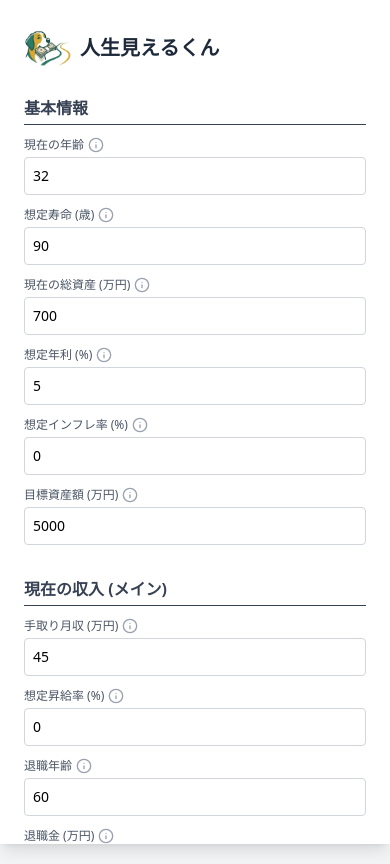
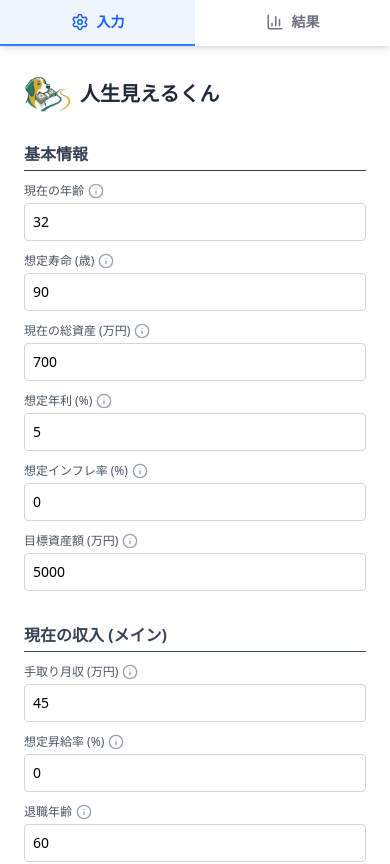
Before and after one commit to horoama/LifePath, a React (Vite) app: page / in a window 390 px wide. Shown: the top 864 px of the page. Built offline with nearby package versions, Linux system fonts and the light colour scheme.

Commit message:
Add mobile view toggle for Input/Results
Co-authored-by: horoama <2877843+horoama@users.noreply.github.com>

```diff
--- a/src/App.tsx
+++ b/src/App.tsx
@@ -3,9 +3,11 @@ import { Sidebar } from './components/Sidebar';
 import { Results } from './components/Results';
 import { calculateSimulation } from './logic/simulation';
 import type { SimulationInput } from './logic/simulation';
+import { Settings, BarChart3 } from 'lucide-react';
 
 function App() {
   const [targetAmount, setTargetAmount] = useState<number>(5000);
+  const [activeTab, setActiveTab] = useState<'input' | 'result'>('input');
 
   const [input, setInput] = useState<SimulationInput>({
     currentAge: 32,
@@ -37,18 +39,80 @@ function App() {
 
   return (
     <div className="flex flex-col lg:flex-row min-h-screen bg-gray-100 font-sans">
+      {/* Mobile Toggle Header */}
+      <div className="lg:hidden sticky top-0 z-40 bg-white shadow-md flex">
+        <button
+          onClick={() => setActiveTab('input')}
+          className={`flex-1 py-3 flex items-center justify-center gap-2 font-bold text-sm border-b-2 transition-colors ${
+            activeTab === 'input'
+              ? 'border-blue-500 text-blue-600 bg-blue-50'
+              : 'border-transparent text-gray-500 hover:bg-gray-50'
+          }`}
+        >
+          <Settings size={18} /> 入力
+        </button>
+        <button
+          onClick={() => setActiveTab('result')}
+          className={`flex-1 py-3 flex items-center justify-center gap-2 font-bold text-sm border-b-2 transition-colors ${
+            activeTab === 'result'
+              ? 'border-blue-500 text-blue-600 bg-blue-50'
+              : 'border-transparent text-gray-500 hover:bg-gray-50'
+          }`}
+        >
+          <BarChart3 size={18} /> 結果
+        </button>
+      </div>
+
+      {/* Sidebar (Input) */}
+      <div className={`w-full lg:w-auto ${activeTab === 'input' ? 'block' : 'hidden lg:block'}`}>
+         {/*
+            On mobile, Sidebar is full width.
+            On desktop, it keeps its internal width (lg:w-96) defined in Sidebar.tsx.
+            However, Sidebar.tsx has 'sticky top-0 h-screen' which might conflict with our new mobile header sticky.
+            On mobile, we probably want Sidebar to NOT be sticky if the header is sticky, or adjust 'top'.
+            Let's rely on Sidebar's internal styling but we might need to adjust top padding if header is present.
+            Actually, the Sidebar component has 'sticky top-0'.
+            On mobile, the header is also sticky top-0.
+            Sidebar will stick below it? Or overlap?
+            'sticky' elements stack. But Sidebar's 'top-0' means it will try to be at top of viewport.
+            The header is height ~48px.
+            So Sidebar top might need adjustment on mobile?
+            Or we just let it scroll normally on mobile (remove sticky).
+            Sidebar.tsx has: `h-screen sticky top-0`.
+            This is good for desktop.
+            For mobile, we might want to override this via a wrapper or prop?
+            Or just let it be. If it's sticky top-0, it will stick to the top of the viewport, potentially under the header.
+
+            Let's check Sidebar.tsx content again.
+            It has `w-full lg:w-96 ... sticky top-0`.
+
+            If we wrap it here, the wrapper controls visibility.
+
+            Issue: On mobile, if Sidebar is sticky top-0, and we have a sticky header,
+            the Sidebar will stick to top 0, potentially obscured by header?
+            Actually, if the header is in normal flow before sidebar, and both are sticky...
+            They might stack if z-indices are right, but usually `top` needs to accommodate.
+
+            Let's just wrap Sidebar in a div that handles the mobile toggle visibility.
+            We can rely on the fact that Sidebar is already styled.
+         */}
          <Sidebar
             input={input}
             setInput={setInput}
             targetAmount={targetAmount}
             setTargetAmount={setTargetAmount}
          />
+      </div>
+
+      {/* Results (Graph) */}
+      <div className={`flex-1 ${activeTab === 'result' ? 'block' : 'hidden lg:block'}`}>
         <Results
           data={simulationData}
           targetAmount={targetAmount}
           retirementAge={input.retirementAge}
         />
       </div>
+    </div>
   );
 }
 
```
Lines whose indentation alone changed are shown as unchanged.
